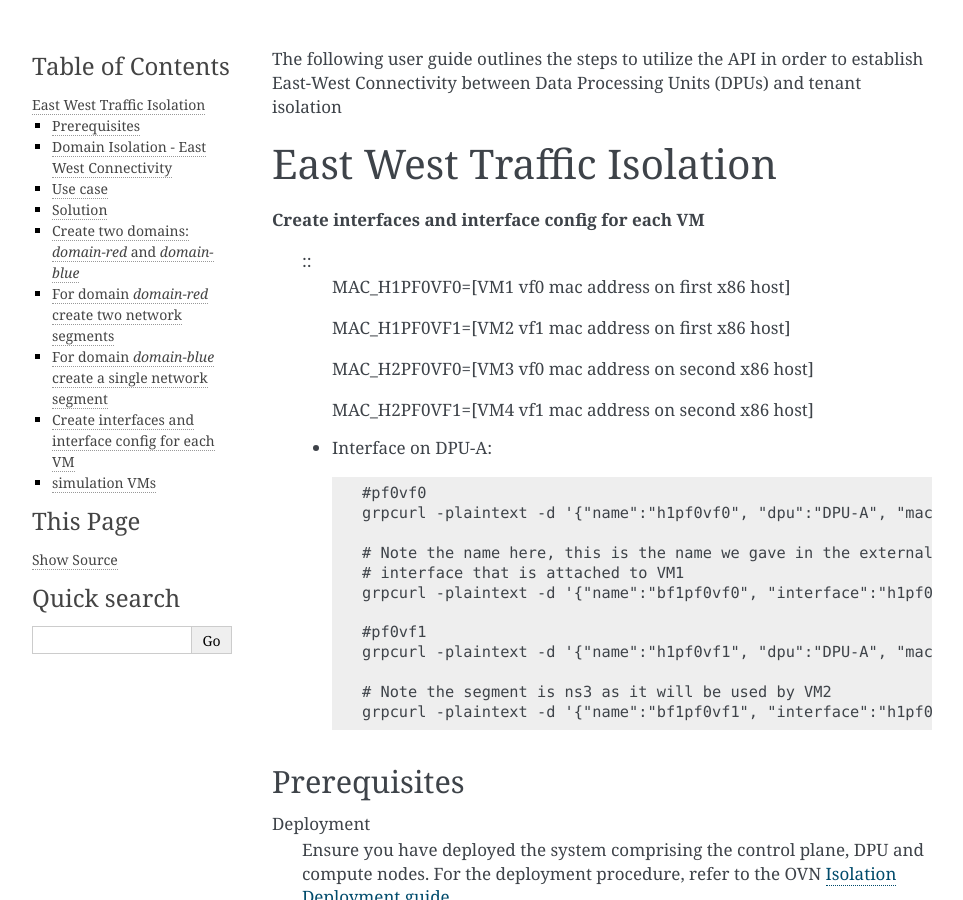
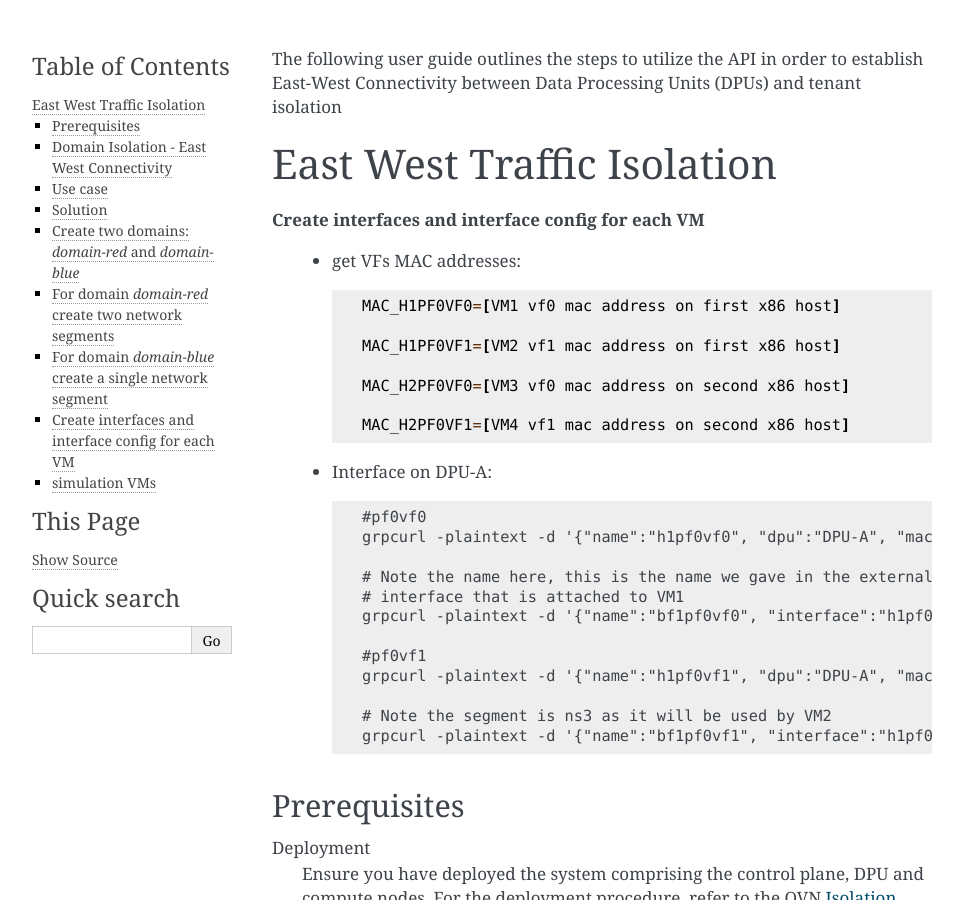
Before and after one commit to tarekhariri93/domain-service-testing, a Sphinx documentation site: the page built from docs/user-guide/east_west_traffic_config.rst, in a window 1280 px wide and 900 px high. Shown: the whole window, without its empty margins (148-1111 px from the left). Built offline with Sphinx 7.4.7, drawn with Linux system fonts in a browser that asks for light colours.

Commit message:
Update east_west_traffic_config.rst

```diff
--- a/docs/user-guide/east_west_traffic_config.rst
+++ b/docs/user-guide/east_west_traffic_config.rst
@@ -6,7 +6,8 @@ East West Traffic Isolation
 
 **Create interfaces and interface config for each VM**
 
- ::
+ - get VFs MAC addresses::
+
     MAC_H1PF0VF0=[VM1 vf0 mac address on first x86 host]
 
     MAC_H1PF0VF1=[VM2 vf1 mac address on first x86 host]
```
